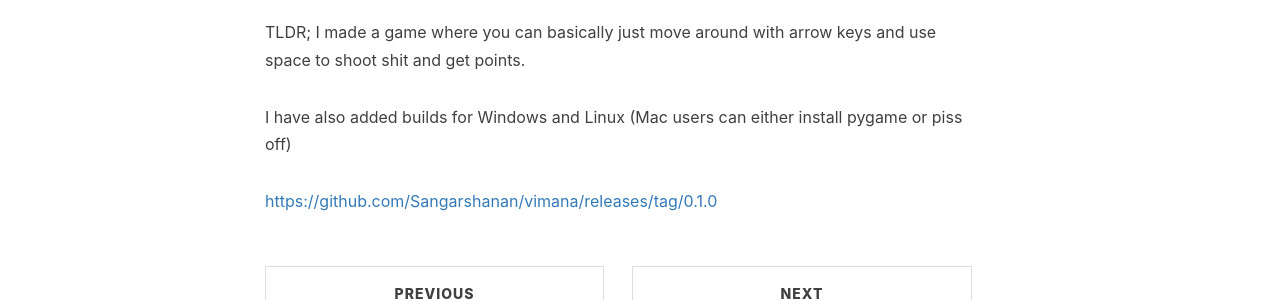
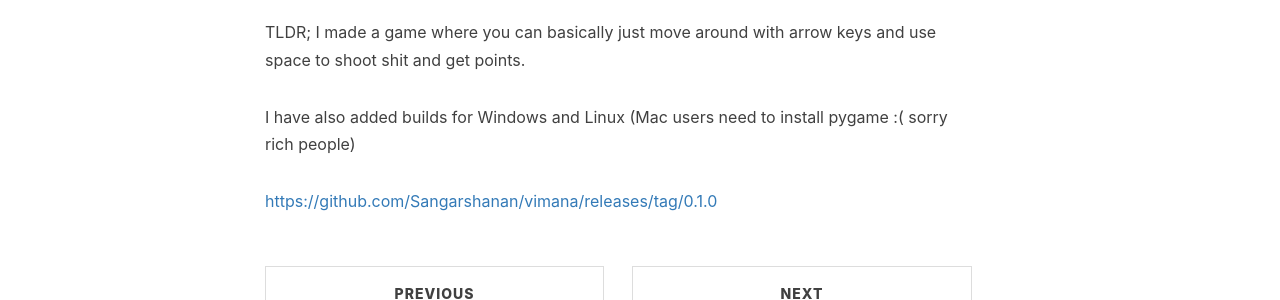
Before and after one commit to Sangarshanan/sangarshanan.github.io, a Jekyll site: the page built from _posts/2021-01-28-vimana-game.md, in a window 1280 px wide. Shown: the part 828-1128 px from the top of the page. Built offline with Jekyll 4.4.1, drawn with Linux system fonts in a browser that asks for light colours; nearby versions of some CDN libraries; comment, search, counter and statistics services are not loaded.

Commit message:
Update 2021-01-28-vimana-game.md

```diff
--- a/_posts/2021-01-28-vimana-game.md
+++ b/_posts/2021-01-28-vimana-game.md
@@ -16,6 +16,6 @@ It is just a generic space shooter and I named it vimana in accordance to my eff
 
 TLDR; I made a game where you can basically just move around with arrow keys and use space to shoot shit and get points.
 
-I have also added builds for Windows and Linux (Mac users can either install pygame or piss off)
+I have also added builds for Windows and Linux (Mac users need to install pygame :( sorry rich people)
 
 <https://github.com/Sangarshanan/vimana/releases/tag/0.1.0>
```
